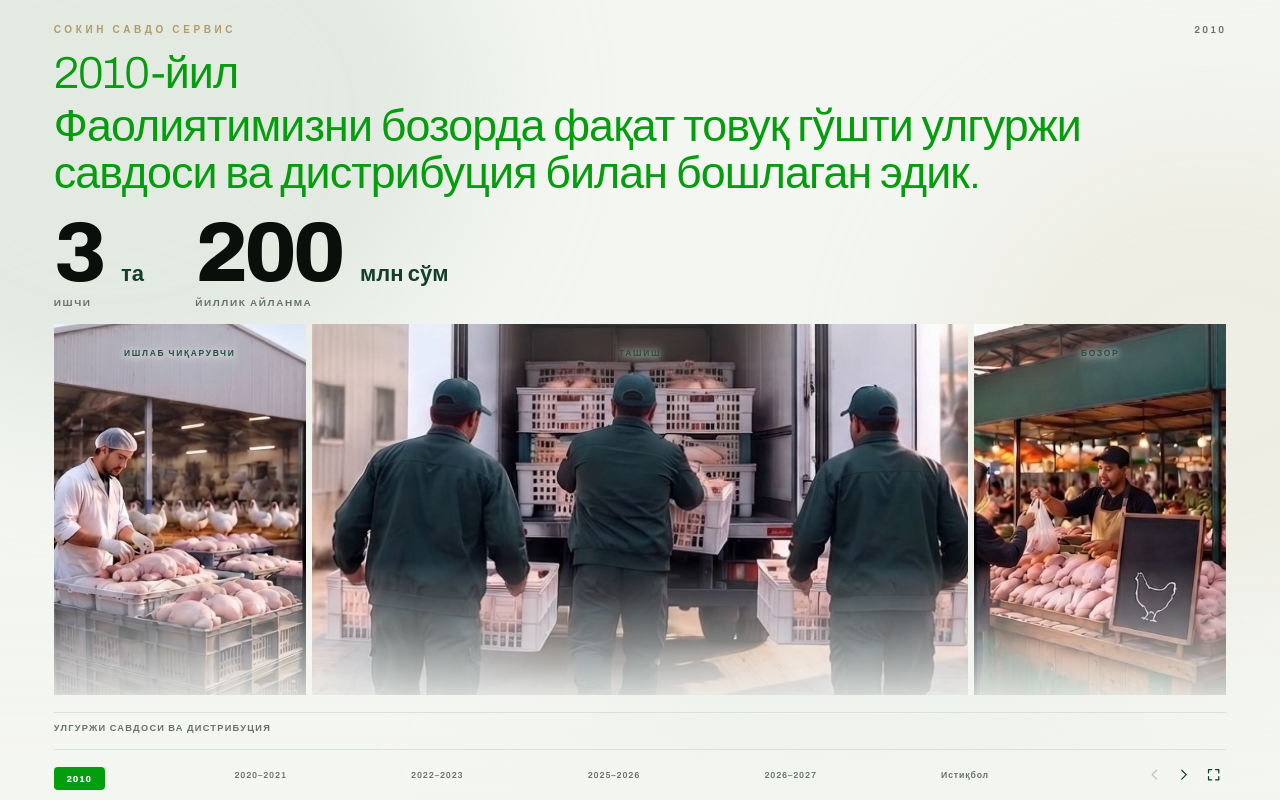
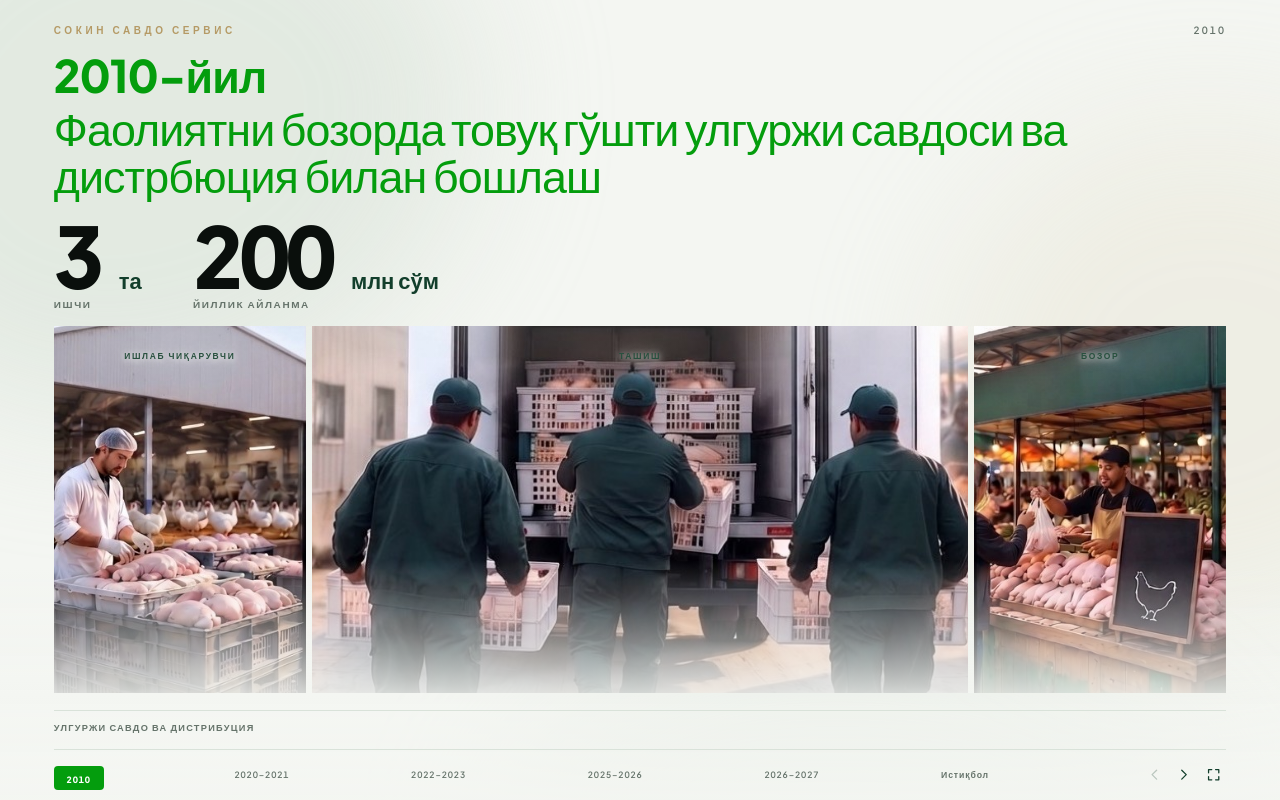
Before and after one commit to boburov/farm, a website: page index.html in a window 1280 px wide. Drawn offline with Linux system fonts and the light colour scheme.

```diff
--- a/assets/fonts.css
+++ b/assets/fonts.css
@@ -1,7 +1,12 @@
-/* Self-hosted web fonts (SIL Open Font License 1.1): Instrument Serif by Rodrigo Fuenzalida & Jordan Egstad; Archivo by Omnibus-Type. Downloaded from Google Fonts by scripts/fetch-fonts (see assets/ASSET-SOURCES.md). */
-@font-face{font-family:'Archivo';font-style:normal;font-weight:300 800;font-display:swap;src:url(fonts/Archivo-400-normal-latin.woff2) format('woff2');unicode-range:U+0000-00FF, U+0131, U+0152-0153, U+02BB-02BC, U+02C6, U+02DA, U+02DC, U+0304, U+0308, U+0329, U+2000-206F, U+20AC, U+2122, U+2191, U+2193, U+2212, U+2215, U+FEFF, U+FFFD;}
-@font-face{font-family:'Instrument Serif';font-style:italic;font-weight:400;font-display:swap;src:url(fonts/InstrumentSerif-400-italic-latin.woff2) format('woff2');unicode-range:U+0000-00FF, U+0131, U+0152-0153, U+02BB-02BC, U+02C6, U+02DA, U+02DC, U+0304, U+0308, U+0329, U+2000-206F, U+20AC, U+2122, U+2191, U+2193, U+2212, U+2215, U+FEFF, U+FFFD;}
-@font-face{font-family:'Instrument Serif';font-style:normal;font-weight:400;font-display:swap;src:url(fonts/InstrumentSerif-400-normal-latin.woff2) format('woff2');unicode-range:U+0000-00FF, U+0131, U+0152-0153, U+02BB-02BC, U+02C6, U+02DA, U+02DC, U+0304, U+0308, U+0329, U+2000-206F, U+20AC, U+2122, U+2191, U+2193, U+2212, U+2215, U+FEFF, U+FFFD;}
-/* Kirill yozuvi: Archivo'da kirill glifi yo'q, shuning uchun o'sha oila nomi ostida Onest (SIL OFL 1.1) kirill qismi ulanadi. */
-@font-face{font-family:'Archivo';font-style:normal;font-weight:100 900;font-display:swap;src:url(fonts/Onest-var-cyrillic-ext.woff2) format('woff2');unicode-range:U+0460-052F, U+1C80-1C8A, U+20B4, U+2DE0-2DFF, U+A640-A69F, U+FE2E-FE2F;}
-@font-face{font-family:'Archivo';font-style:normal;font-weight:100 900;font-display:swap;src:url(fonts/Onest-var-cyrillic.woff2) format('woff2');unicode-range:U+0301, U+0400-045F, U+0490-0491, U+04B0-04B1, U+2116;}
+/* Self-hosted web fonts (SIL Open Font License 1.1), downloaded from Google Fonts:
+   Plus Jakarta Sans by Tokotype (asosiy shrift); EB Garamond by Georg Duffner & Octavio Pardo (serif).
+   Kirill yozuvi: Plus Jakarta Sans'da oddiy kirill glifi yo'q, shuning uchun o'sha oila nomi ostida
+   Onest (SIL OFL 1.1) kirill qismi ulanadi — butun kirill oralig'i bitta shriftdan, harflar aralashmaydi. */
+@font-face{font-family:'Plus Jakarta Sans';font-style:normal;font-weight:200 800;font-display:swap;src:url(fonts/PlusJakartaSans-var-latin-ext.woff2) format('woff2');unicode-range:U+0100-02BA, U+02BD-02C5, U+02C7-02CC, U+02CE-02D7, U+02DD-02FF, U+0304, U+0308, U+0329, U+1D00-1DBF, U+1E00-1E9F, U+1EF2-1EFF, U+2020, U+20A0-20AB, U+20AD-20C0, U+2113, U+2C60-2C7F, U+A720-A7FF;}
+@font-face{font-family:'Plus Jakarta Sans';font-style:normal;font-weight:200 800;font-display:swap;src:url(fonts/PlusJakartaSans-var-latin.woff2) format('woff2');unicode-range:U+0000-00FF, U+0131, U+0152-0153, U+02BB-02BC, U+02C6, U+02DA, U+02DC, U+0304, U+0308, U+0329, U+2000-206F, U+20AC, U+2122, U+2191, U+2193, U+2212, U+2215, U+FEFF, U+FFFD;}
+@font-face{font-family:'Plus Jakarta Sans';font-style:normal;font-weight:100 900;font-display:swap;src:url(fonts/Onest-var-cyrillic-ext.woff2) format('woff2');unicode-range:U+0460-052F, U+1C80-1C8A, U+20B4, U+2DE0-2DFF, U+A640-A69F, U+FE2E-FE2F;}
+@font-face{font-family:'Plus Jakarta Sans';font-style:normal;font-weight:100 900;font-display:swap;src:url(fonts/Onest-var-cyrillic.woff2) format('woff2');unicode-range:U+0301, U+0400-045F, U+0490-0491, U+04B0-04B1, U+2116;}
+
+@font-face{font-family:'EB Garamond';font-style:normal;font-weight:400 800;font-display:swap;src:url(fonts/EBGaramond-var-cyrillic-ext.woff2) format('woff2');unicode-range:U+0460-052F, U+1C80-1C8A, U+20B4, U+2DE0-2DFF, U+A640-A69F, U+FE2E-FE2F;}
+@font-face{font-family:'EB Garamond';font-style:normal;font-weight:400 800;font-display:swap;src:url(fonts/EBGaramond-var-cyrillic.woff2) format('woff2');unicode-range:U+0301, U+0400-045F, U+0490-0491, U+04B0-04B1, U+2116;}
+@font-face{font-family:'EB Garamond';font-style:normal;font-weight:400 800;font-display:swap;src:url(fonts/EBGaramond-var-latin.woff2) format('woff2');unicode-range:U+0000-00FF, U+0131, U+0152-0153, U+02BB-02BC, U+02C6, U+02DA, U+02DC, U+0304, U+0308, U+0329, U+2000-206F, U+20AC, U+2122, U+2191, U+2193, U+2212, U+2215, U+FEFF, U+FFFD;}
--- a/assets/page.css
+++ b/assets/page.css
@@ -22,7 +22,8 @@
   --sage:#CBD9CB;
 
   --ease:cubic-bezier(.22,1,.36,1);
-  --font:"Archivo",Arial,Helvetica,sans-serif;
+  --font:"Plus Jakarta Sans",Arial,Helvetica,sans-serif;
+  --serif:"EB Garamond",Georgia,serif;
 
   /* xavfsiz chekka va pastki navigatsiya balandligi */
   --pad-x:clamp(20px,4.2vw,88px);
@@ -146,6 +147,7 @@
 .page[data-layout="project"] .scene{gap:clamp(7px,1.3vh,18px)}
 /* 2010: sarlavha ostidagi matn boshqa sahifalardagi sarlavha o'lchamida */
 .page[data-layout="single"] .lede{max-width:none}
+.page[data-id="2010"] .lede-title{font-weight:800}
 /* 2025–2026: uzun sarlavha — butun kenglikda, kamroq qatorga bo'linadi */
 .page[data-id="2025-2026"] .lede{max-width:none}
 .page[data-layout="single"] .lede-sub{font-size:clamp(24px,3.5vw,68px);font-weight:300;letter-spacing:-.02em;line-height:1.05;color:var(--head);max-width:none}
--- a/assets/years.js
+++ b/assets/years.js
@@ -37,7 +37,7 @@
     photoAlt: 'Сокин Савдо Сервис — Ишлаб чиқарувчидан олинган товуқ гўшти юк машинасига ' +
       'ортилиб, бозорга етказилмоқда',
     brand: 'Сокин Савдо Сервис',
-    subtitle: 'Фаолиятимизни бозорда фақат товуқ гўшти улгуржи савдоси ва дистрибуция билан бошлаган эдик.',
+    subtitle: 'Фаолиятни бозорда товуқ гўшти улгуржи савдоси ва дистрбюция билан бошлаш',
 
     /* Suratdagi nuqtalar — surat kengligining ulushi sifatida (0..1), piksel
        emas. Fon `cover` bilan qirqilgani uchun ekran nisbati o'zgarsa piksel
@@ -56,7 +56,7 @@
     ],
 
     chain: [
-      { icon: 'factory', label: 'улгуржи савдоси ва дистрибуция' },
+      { icon: 'factory', label: 'улгуржи савдо ва дистрибуция' },
 
     ]
   },
```
Also changed, not shown: assets/fonts/EBGaramond-var-cyrillic-ext.woff2 (added), assets/fonts/EBGaramond-var-cyrillic.woff2 (added), assets/fonts/EBGaramond-var-latin.woff2 (added), assets/fonts/PlusJakartaSans-var-latin-ext.woff2 (added), assets/fonts/PlusJakartaSans-var-latin.woff2 (added).
